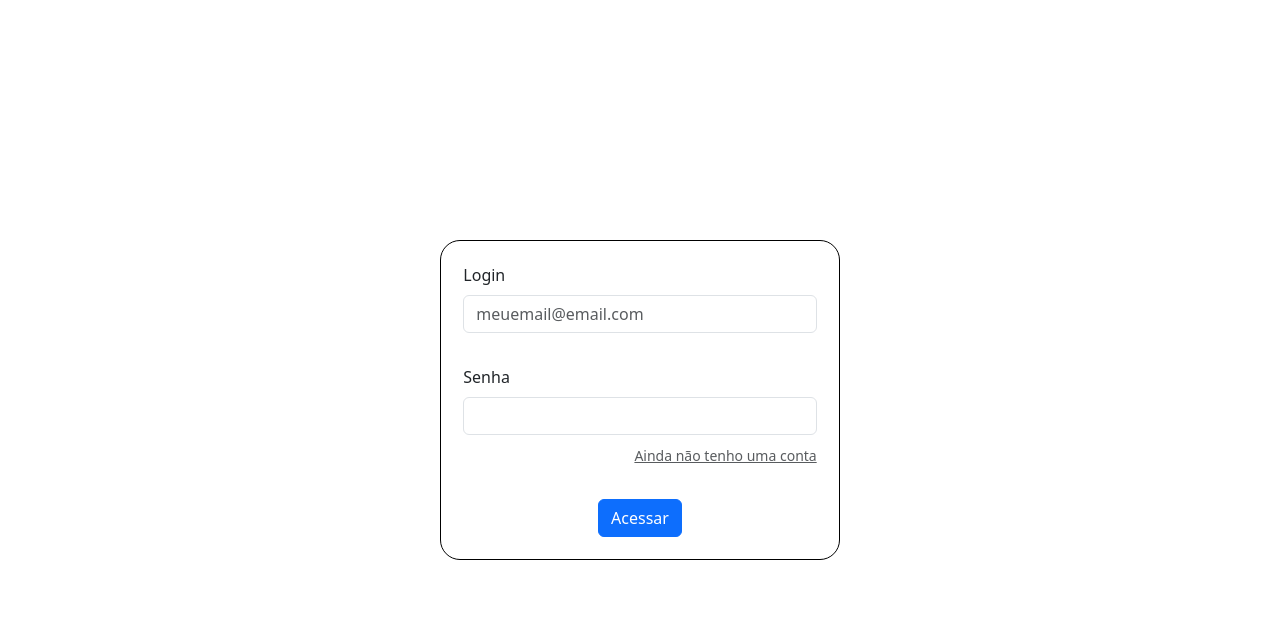
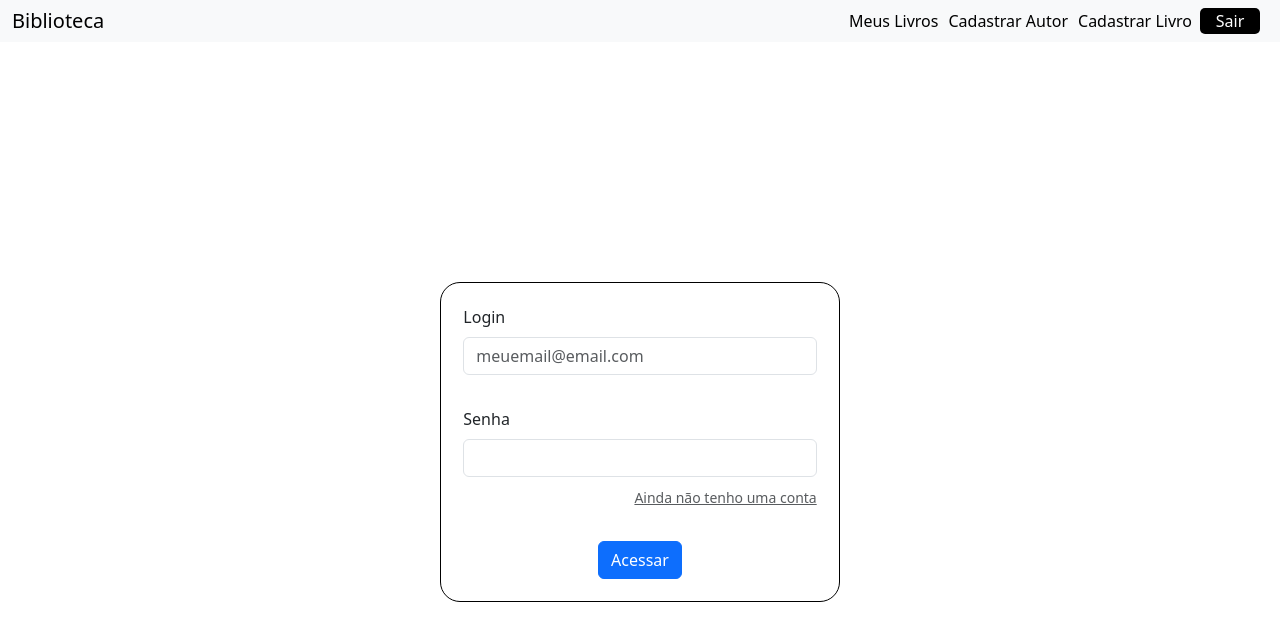
Before and after one commit to ErikAndersonLM/library-app, an Angular app in the folder library-app/: page / in a window 1280 px wide. Shown: the top 640 px of the page. Built offline with nearby package versions, Linux system fonts and the light colour scheme.

Commit message:
add navbar

```diff
--- a/library-app/src/app/app.component.html
+++ b/library-app/src/app/app.component.html
@@ -1,2 +1,2 @@
-
+<app-navbar></app-navbar>
 <router-outlet></router-outlet>
--- a/library-app/src/app/app.module.ts
+++ b/library-app/src/app/app.module.ts
@@ -11,6 +11,7 @@ import { LoginComponent } from './pages/login/login.component';
 import { MyBooksComponent } from './pages/my-books/my-books.component';
 import { NotFoundComponent } from './pages/not-found/not-found.component';
 import { RegisterUserComponent } from './pages/register-user/register-user.component';
+import { NavbarComponent } from './layout/navbar/navbar.component';
 
 
 
@@ -42,7 +43,8 @@ const routes: Routes = [
     LoginComponent,
     MyBooksComponent,
     NotFoundComponent,
-    RegisterUserComponent
+    RegisterUserComponent,
+    NavbarComponent
   ],
   imports: [
     BrowserModule,
--- /dev/null
+++ b/library-app/src/app/layout/navbar/navbar.component.css
@@ -0,0 +1,31 @@
+.menu {
+    display: flex;
+    justify-content: center;
+    align-items: center;
+    margin: auto 0;
+}
+
+.menu-items {
+    display: flex;
+    align-items: center;
+    justify-content: center;
+}
+
+.menu-items li {
+    list-style: none;
+    margin-left: 10px;
+}
+
+.menu-items li a {
+    text-decoration: none;
+    color: #000;
+    cursor: pointer;
+}
+
+.btn-logout {
+    background-color: #000;
+    color: #fff;
+    border: none;
+    border-radius: 5px;
+    width: 60px;
+}
--- /dev/null
+++ b/library-app/src/app/layout/navbar/navbar.component.html
@@ -0,0 +1,27 @@
+<nav class="navbar bg-body-tertiary">
+    <div class="container-fluid">
+        <div>
+            <span class="navbar-brand mb-0 h1">Biblioteca</span>
+        </div>
+        <div class="menu align-middle">
+            <ul class="menu-items m-0">
+                <li>
+                    <a routerLink="/my-books">
+                        Meus Livros
+                    </a>
+                </li>
+                <li>
+                    <a routerLink="/register-author">
+                        Cadastrar Autor
+                    </a>
+                </li>
+                <li>
+                    <a routerLink="/register-book">
+                        Cadastrar Livro
+                    </a>
+                </li>
+            </ul>
+            <button class="mx-2 btn-logout">Sair</button>
+        </div>
+    </div>
+</nav>
--- /dev/null
+++ b/library-app/src/app/layout/navbar/navbar.component.ts
@@ -0,0 +1,15 @@
+import { Component, OnInit } from '@angular/core';
+
+@Component({
+  selector: 'app-navbar',
+  templateUrl: './navbar.component.html',
+  styleUrls: ['./navbar.component.css']
+})
+export class NavbarComponent implements OnInit {
+
+  constructor() { }
+
+  ngOnInit(): void {
+  }
+
+}
```
Also changed, not shown: 1 other file (tests, documents, lock files or other folders).
